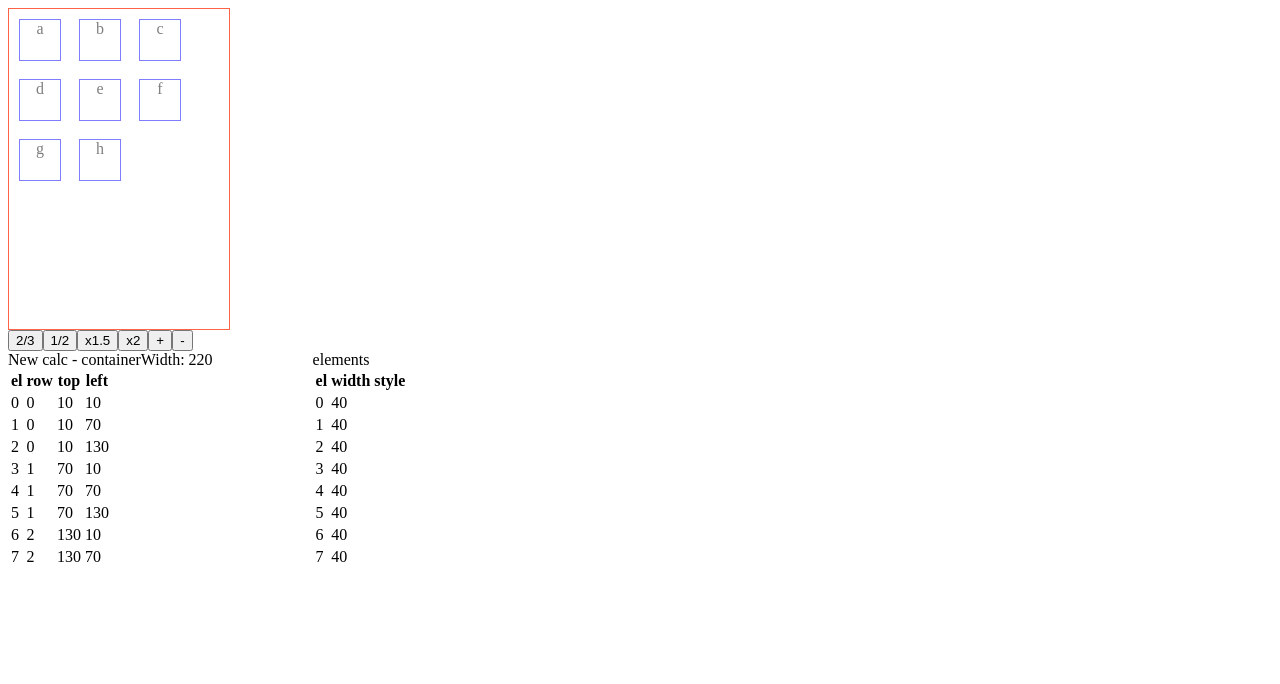
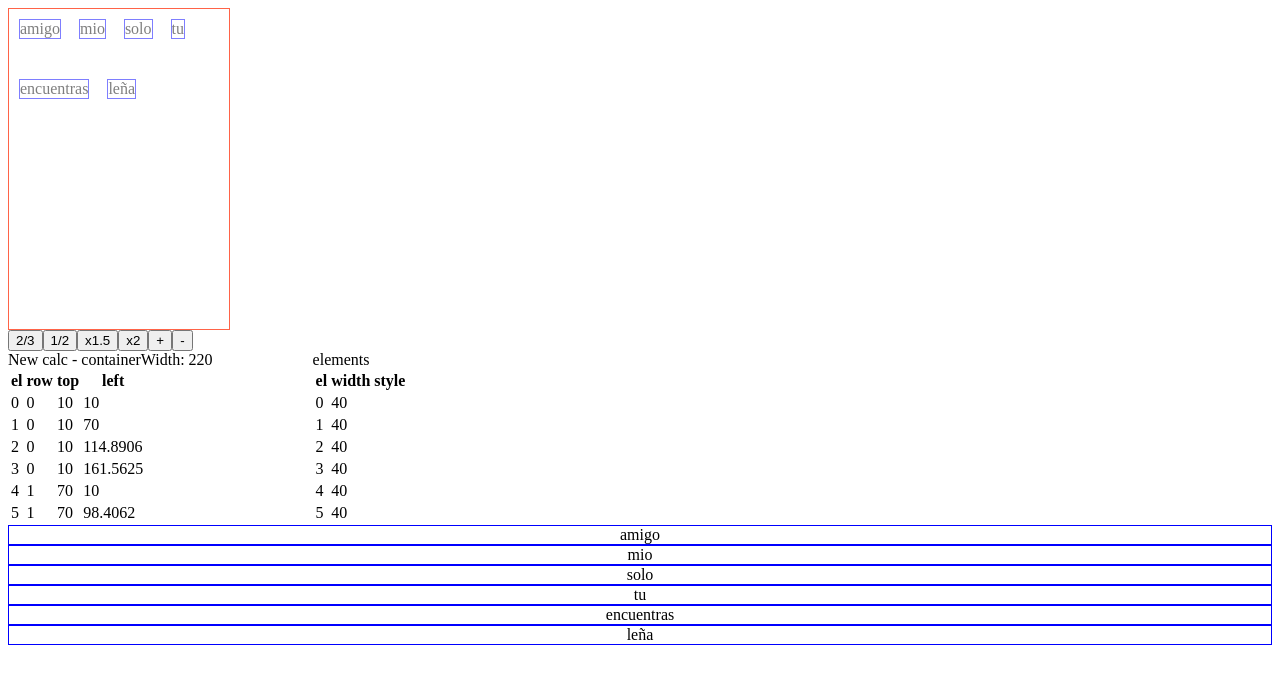
Before and after one commit to mikemajara/react-spring-animated-grid, a React (Create React App) app: page / in a window 1280 px wide. Shown: the top 684 px of the page. Built offline with nearby package versions, Linux system fonts and the light colour scheme.

Commit message:
working example of pure useMeasure position calculation

```diff
--- a/src/App.tsx
+++ b/src/App.tsx
@@ -4,26 +4,24 @@ import {defaultItemWidth} from './helpers'
 
 export default function App() {
 
-  const toggleItemWidth = (key: string) => {
-    const idx = elements.findIndex(e => e.key === key)
-    if (idx >= 0){
-      elements[idx].size[1](
-        elements[idx].size[0] === defaultItemWidth
-          ? defaultItemWidth * ((Math.floor(Math.random() * 10) % 3) + 2)
-          : defaultItemWidth
-      )
-    }
-  }
+  // const toggleItemWidth = (key: string) => {
+  //   const idx = elements.findIndex(e => e.key === key)
+  //   if (idx >= 0){
+  //     elements[idx].size[1](
+  //       elements[idx].size[0] === defaultItemWidth
+  //         ? defaultItemWidth * ((Math.floor(Math.random() * 10) % 3) + 2)
+  //         : defaultItemWidth
+  //     )
+  //   }
+  // }
 
   const elements = [
-    { key: "a", size: useState(40) },
-    { key: "b", size: useState(40) },
-    { key: "c", size: useState(40) },
-    { key: "d", size: useState(40) },
-    { key: "e", size: useState(40) },
-    { key: "f", size: useState(40) },
-    { key: "g", size: useState(40) },
-    { key: "h", size: useState(40) },
+    { key: "amigo" },
+    { key: "mio" },
+    { key: "solo" },
+    { key: "tu" },
+    { key: "encuentras" },
+    { key: "leña" },
   ]
 
   return (
@@ -33,21 +31,42 @@ export default function App() {
             <div
               key={item.key}
               style={{
-                width: item.size[0],
-                height: 40,
+                // width: item.size[0],
+                // height: 40,
                 border: "1px solid blue",
                 display: "flex",
                 justifyContent: "center"
               }}
-              onClick={() => {
-                toggleItemWidth(item.key);
-              }}
+              // onClick={() => {
+              //   toggleItemWidth(item.key);
+              // }}
             >
               {item.key}
             </div>
           )
         }
       </Grid>
+      <div>
+        { elements.map(item =>
+            <div
+              key={item.key}
+              style={{
+                // width: item.size[0],
+                // height: 40,
+                border: "1px solid blue",
+                display: "flex",
+                justifyContent: "center"
+              }}
+              // onClick={() => {
+              //   toggleItemWidth(item.key);
+              // }}
+            >
+              {item.key}
+            </div>
+          )
+        }
+      </div>
+
     </div>
   );
 }
--- a/src/GridComponent.tsx
+++ b/src/GridComponent.tsx
@@ -78,6 +78,7 @@ export default function GridComponent(props: any) {
 
     calculateLayout(
       props.children,
+      refMeasures,
       defaultMarginTop,
       defaultMarginRight,
       defaultMarginBottom,
@@ -106,9 +107,9 @@ export default function GridComponent(props: any) {
 
 
   const transitions = useTransition(gridItems, el => el.key, {
-    from: ({top, left, width}) => ({top, left, width, opacity: 0}),
-    enter: ({top, left, width}) => ({top, left, width, opacity: .5}),
-    update: ({top, left, width}) => ({top, left, width, opacity: .5}),
+    from: ({top, left }) => ({top, left , opacity: 0}),
+    enter: ({top, left }) => ({top, left , opacity: .5}),
+    update: ({top, left }) => ({top, left , opacity: .5}),
     // config: { mass: 5, tension: 500, friction: 200 },
   })
   // const transitions = useTransition(gridItems, el => el.key, {
@@ -123,7 +124,6 @@ export default function GridComponent(props: any) {
       <animated.div
         className={style.gridContainer}
         style={{width: contentWidth, height: containerHeight}}
-        key={1}
       >
         { props.children?.length &&
           transitions.map((el,i) => {
@@ -134,7 +134,6 @@ export default function GridComponent(props: any) {
               // className={style.gridItem}
               style={{
                 position: "absolute",
-                width,
                 height: refMeasures[i].height,
                 top: top?.interpolate(top => `${top}px`),
                 left: left?.interpolate(left => `${left}px`),
--- a/src/helpers.ts
+++ b/src/helpers.ts
@@ -15,6 +15,7 @@ interface ReactNodeWithSize<T extends React.ReactNode>{
 
 export const calculateLayout = (
   elements: React.ReactElement[],
+  refMeasures: any[],
   marginTop: number,
   marginRight: number,
   marginBottom: number,
@@ -42,7 +43,8 @@ export const calculateLayout = (
   // })
 
   elements.forEach((e, i) => {
-    const elementWidth = e.props.style.width
+    // const elementWidth = e.props.style.width
+    const elementWidth = refMeasures[i].width // e.props.style.width
     const necessarySpaceX = marginLeft + elementWidth + marginRight
     if (
       // FIXME -- There is a weird behavior because of bigger boxes than the
```
Also changed, not shown: 1 other file (tests, documents, lock files or other folders).
